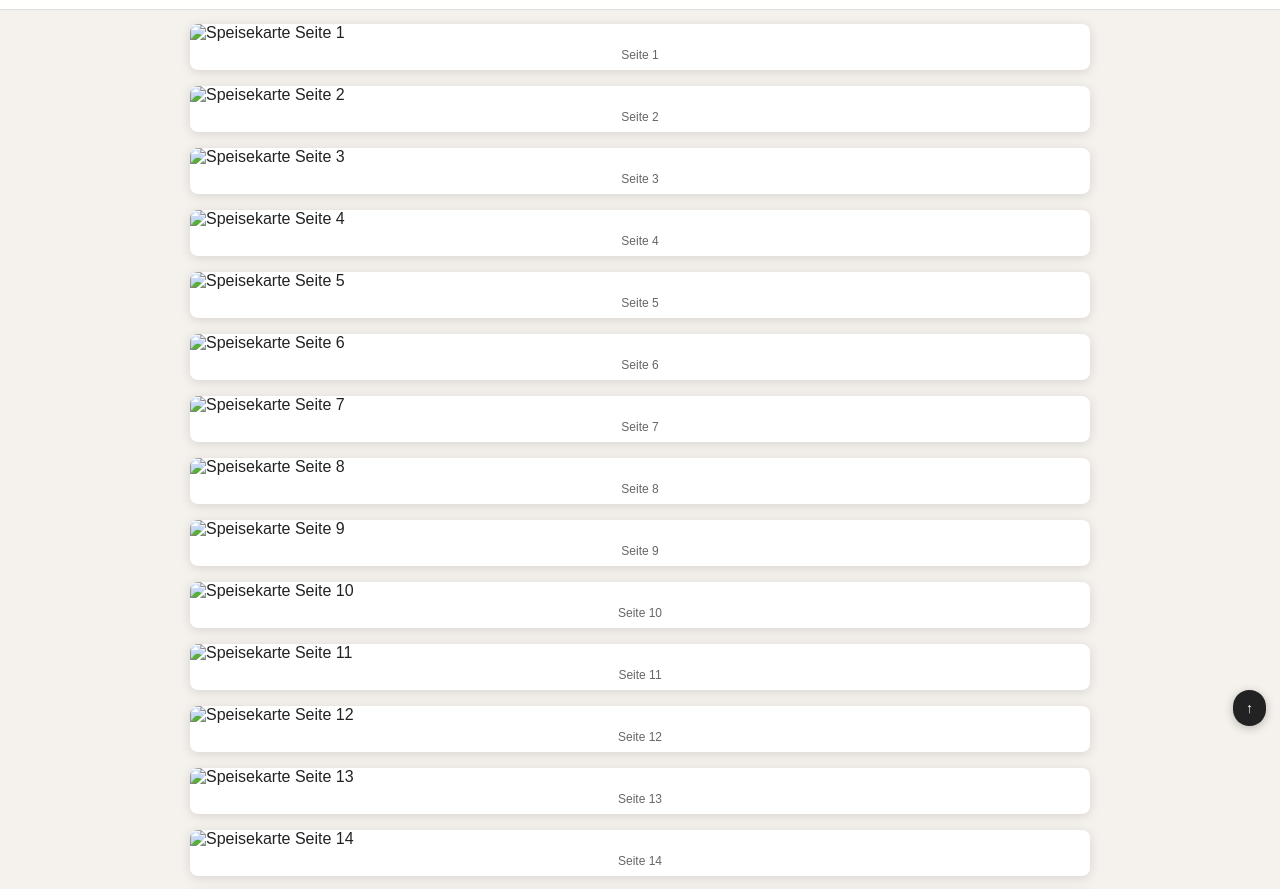
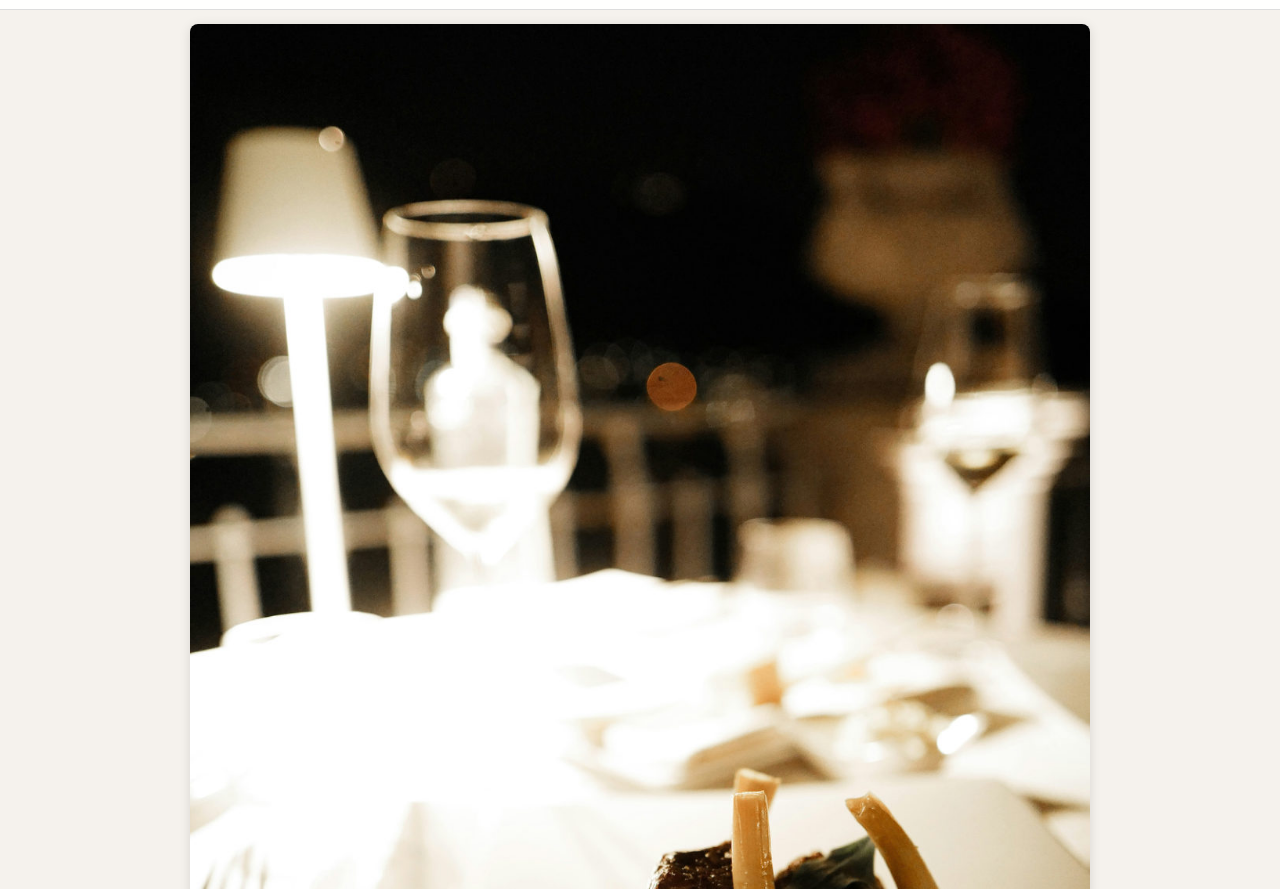
Before and after one commit to karl462/speisekarte, a plain HTML site: page index.html in a window 1280 px wide. Shown: the part 60-949 px from the top of the page. Drawn offline with Linux system fonts and the light colour scheme.

Commit message:
Update index.html

```diff
--- a/index.html
+++ b/index.html
@@ -4,50 +4,85 @@
   <meta charset="utf-8">
   <meta name="viewport" content="width=device-width, initial-scale=1">
   <title>Speisekarte</title>
-  <meta name="description" content="Speisekarte">
   <style>
-    :root { color-scheme: light; }
     * { box-sizing: border-box; }
-    body { margin: 0; font-family: Arial, Helvetica, sans-serif; background: #f5f2ed; color: #222; }
-    header { position: sticky; top: 0; z-index: 10; background: rgba(255,255,255,.95); border-bottom: 1px solid #ddd; padding: 12px 16px; text-align: center; }
-    h1 { margin: 0; font-size: 22px; }
-    .hint { margin-top: 4px; font-size: 13px; color: #555; }
-    main { width: min(920px, 100%); margin: 0 auto; padding: 14px 10px 32px; }
-    .page { margin: 0 auto 16px; background: white; box-shadow: 0 2px 12px rgba(0,0,0,.12); border-radius: 8px; overflow: hidden; }
-    .page img { display: block; width: 100%; height: auto; }
-    .page-number { text-align: center; font-size: 12px; color: #666; padding: 6px 0 8px; }
-    .top { position: fixed; right: 14px; bottom: 14px; background: #222; color: white; text-decoration: none; border-radius: 999px; padding: 10px 13px; font-size: 14px; box-shadow: 0 2px 10px rgba(0,0,0,.25); }
-    @media (max-width: 600px) { main { padding: 8px 6px 24px; } .page { border-radius: 4px; margin-bottom: 10px; } header { padding: 10px 12px; } h1 { font-size: 19px; } }
-    @media print { header, .top, .page-number { display: none; } body { background:white; } main { width:100%; padding:0; } .page { box-shadow:none; margin:0; border-radius:0; page-break-after: always; } }
+    body {
+      margin: 0;
+      background: #f5f2ed;
+      color: #222;
+      font-family: Arial, Helvetica, sans-serif;
+    }
+    header {
+      position: sticky;
+      top: 0;
+      z-index: 10;
+      background: rgba(255,255,255,.95);
+      border-bottom: 1px solid #ddd;
+      padding: 12px 16px;
+      text-align: center;
+    }
+    h1 {
+      margin: 0;
+      font-size: 22px;
+    }
+    .hint {
+      margin-top: 4px;
+      font-size: 13px;
+      color: #555;
+    }
+    main {
+      width: min(920px, 100%);
+      margin: 0 auto;
+      padding: 14px 10px 32px;
+    }
+    .page {
+      margin: 0 auto 16px;
+      background: white;
+      box-shadow: 0 2px 12px rgba(0,0,0,.12);
+      border-radius: 8px;
+      overflow: hidden;
+    }
+    .page img {
+      display: block;
+      width: 100%;
+      height: auto;
+    }
+    .page-number {
+      text-align: center;
+      font-size: 12px;
+      color: #666;
+      padding: 6px 0 8px;
+    }
   </style>
 </head>
-<body id="top">
+<body>
+
 <header>
   <h1>Speisekarte</h1>
   <div class="hint">Zum Lesen einfach nach unten scrollen</div>
 </header>
+
 <main>
-    <section class="page"><img src="assets/page-01.jpg" alt="Speisekarte Seite 1" loading="lazy"><div class="page-number">Seite 1</div></section>
-    <section class="page"><img src="assets/page-02.jpg" alt="Speisekarte Seite 2" loading="lazy"><div class="page-number">Seite 2</div></section>
-    <section class="page"><img src="assets/page-03.jpg" alt="Speisekarte Seite 3" loading="lazy"><div class="page-number">Seite 3</div></section>
-    <section class="page"><img src="assets/page-04.jpg" alt="Speisekarte Seite 4" loading="lazy"><div class="page-number">Seite 4</div></section>
-    <section class="page"><img src="assets/page-05.jpg" alt="Speisekarte Seite 5" loading="lazy"><div class="page-number">Seite 5</div></section>
-    <section class="page"><img src="assets/page-06.jpg" alt="Speisekarte Seite 6" loading="lazy"><div class="page-number">Seite 6</div></section>
-    <section class="page"><img src="assets/page-07.jpg" alt="Speisekarte Seite 7" loading="lazy"><div class="page-number">Seite 7</div></section>
-    <section class="page"><img src="assets/page-08.jpg" alt="Speisekarte Seite 8" loading="lazy"><div class="page-number">Seite 8</div></section>
-    <section class="page"><img src="assets/page-09.jpg" alt="Speisekarte Seite 9" loading="lazy"><div class="page-number">Seite 9</div></section>
-    <section class="page"><img src="assets/page-10.jpg" alt="Speisekarte Seite 10" loading="lazy"><div class="page-number">Seite 10</div></section>
-    <section class="page"><img src="assets/page-11.jpg" alt="Speisekarte Seite 11" loading="lazy"><div class="page-number">Seite 11</div></section>
-    <section class="page"><img src="assets/page-12.jpg" alt="Speisekarte Seite 12" loading="lazy"><div class="page-number">Seite 12</div></section>
-    <section class="page"><img src="assets/page-13.jpg" alt="Speisekarte Seite 13" loading="lazy"><div class="page-number">Seite 13</div></section>
-    <section class="page"><img src="assets/page-14.jpg" alt="Speisekarte Seite 14" loading="lazy"><div class="page-number">Seite 14</div></section>
-    <section class="page"><img src="assets/page-15.jpg" alt="Speisekarte Seite 15" loading="lazy"><div class="page-number">Seite 15</div></section>
-    <section class="page"><img src="assets/page-16.jpg" alt="Speisekarte Seite 16" loading="lazy"><div class="page-number">Seite 16</div></section>
-    <section class="page"><img src="assets/page-17.jpg" alt="Speisekarte Seite 17" loading="lazy"><div class="page-number">Seite 17</div></section>
-    <section class="page"><img src="assets/page-18.jpg" alt="Speisekarte Seite 18" loading="lazy"><div class="page-number">Seite 18</div></section>
-    <section class="page"><img src="assets/page-19.jpg" alt="Speisekarte Seite 19" loading="lazy"><div class="page-number">Seite 19</div></section>
-    <section class="page"><img src="assets/page-20.jpg" alt="Speisekarte Seite 20" loading="lazy"><div class="page-number">Seite 20</div></section>
+  <section class="page"><img src="page-02.jpg" alt="Speisekarte Seite 2"><div class="page-number">Seite 2</div></section>
+  <section class="page"><img src="page-03.jpg" alt="Speisekarte Seite 3"><div class="page-number">Seite 3</div></section>
+  <section class="page"><img src="page-04.jpg" alt="Speisekarte Seite 4"><div class="page-number">Seite 4</div></section>
+  <section class="page"><img src="page-05.jpg" alt="Speisekarte Seite 5"><div class="page-number">Seite 5</div></section>
+  <section class="page"><img src="page-06.jpg" alt="Speisekarte Seite 6"><div class="page-number">Seite 6</div></section>
+  <section class="page"><img src="page-07.jpg" alt="Speisekarte Seite 7"><div class="page-number">Seite 7</div></section>
+  <section class="page"><img src="page-08.jpg" alt="Speisekarte Seite 8"><div class="page-number">Seite 8</div></section>
+  <section class="page"><img src="page-09.jpg" alt="Speisekarte Seite 9"><div class="page-number">Seite 9</div></section>
+  <section class="page"><img src="page-10.jpg" alt="Speisekarte Seite 10"><div class="page-number">Seite 10</div></section>
+  <section class="page"><img src="page-11.jpg" alt="Speisekarte Seite 11"><div class="page-number">Seite 11</div></section>
+  <section class="page"><img src="page-12.jpg" alt="Speisekarte Seite 12"><div class="page-number">Seite 12</div></section>
+  <section class="page"><img src="page-13.jpg" alt="Speisekarte Seite 13"><div class="page-number">Seite 13</div></section>
+  <section class="page"><img src="page-14.jpg" alt="Speisekarte Seite 14"><div class="page-number">Seite 14</div></section>
+  <section class="page"><img src="page-15.jpg" alt="Speisekarte Seite 15"><div class="page-number">Seite 15</div></section>
+  <section class="page"><img src="page-16.jpg" alt="Speisekarte Seite 16"><div class="page-number">Seite 16</div></section>
+  <section class="page"><img src="page-17.jpg" alt="Speisekarte Seite 17"><div class="page-number">Seite 17</div></section>
+  <section class="page"><img src="page-18.jpg" alt="Speisekarte Seite 18"><div class="page-number">Seite 18</div></section>
+  <section class="page"><img src="page-19.jpg" alt="Speisekarte Seite 19"><div class="page-number">Seite 19</div></section>
+  <section class="page"><img src="page-20.jpg" alt="Speisekarte Seite 20"><div class="page-number">Seite 20</div></section>
 </main>
-  <a class="top" href="#top">↑</a>
+
 </body>
 </html>
```
Lines whose indentation alone changed are shown as unchanged.
